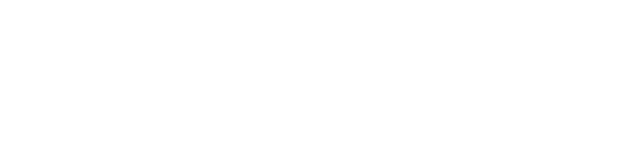
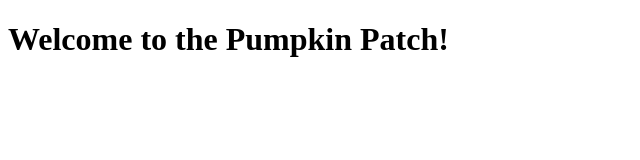
Before and after one commit to cherylac/pumpkin-patch, a plain HTML site: page index.html in a window 1280 px wide. Shown: the whole page, without its empty margins (0-640 px from the left). Drawn offline with Linux system fonts and the light colour scheme.

Commit message:
small edit

```diff
--- a/index.html
+++ b/index.html
@@ -7,6 +7,7 @@
     <title>Document</title>
 </head>
 <body>
+    <h1>Welcome to the Pumpkin Patch!</h1>
 
 </body>
 </html>
```
